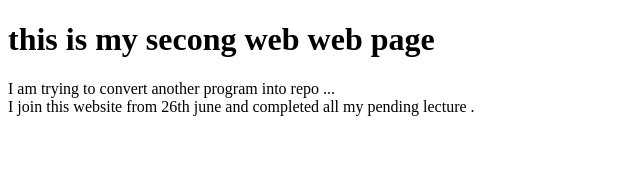
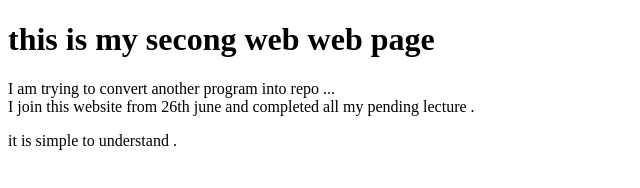
Before and after one commit to RaginiDighe12/my-first-project, a plain HTML site: page about.html in a window 1280 px wide. Shown: the whole page, without its empty margins (0-640 px from the left). Drawn offline with Linux system fonts and the light colour scheme.

Commit message:
new information get added

```diff
--- a/about.html
+++ b/about.html
@@ -13,6 +13,9 @@
             I am trying to convert another program into repo ...<br> I join this website from 26th june and completed all my pending lecture .
 
         </p>
+        <p>
+            it is simple to understand .
+        </p>
 
 
 
```
